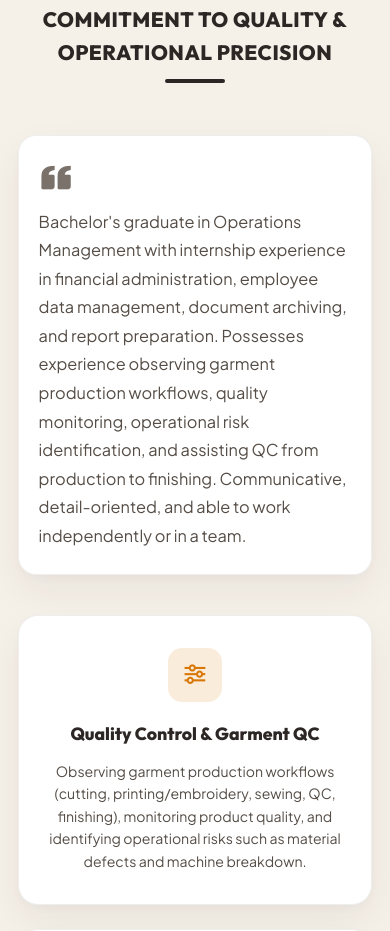
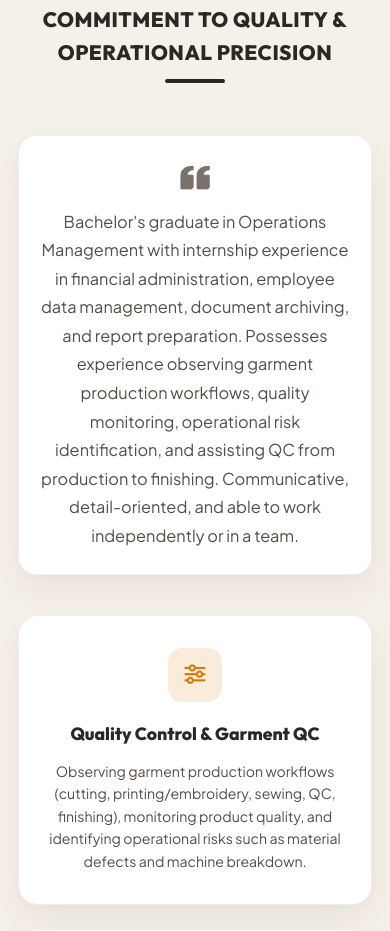
Before and after one commit to valdistatilamaeo/Dea-Putri-Andini, a plain HTML site: page index.html in a window 390 px wide. Shown: the part 3025-3956 px from the top of the page. Drawn offline with nearby package versions, Linux system fonts and the light colour scheme.

Commit message:
style: Center quote icon and paragraph text inside quote card on desktop and mobile

```diff
--- a/style.css
+++ b/style.css
@@ -934,20 +934,24 @@ section {
     margin: 0 auto 2.5rem auto;
     border: 1px solid var(--border-card);
     position: relative;
-    text-align: left;
+    text-align: center;
 }
 
 .quote-large-icon {
     font-size: 2.2rem;
     color: var(--text-muted);
     margin-bottom: 0.75rem;
-    display: block;
+    display: flex;
+    justify-content: center;
+    align-items: center;
+    text-align: center;
 }
 
 .quote-full-card p {
     font-size: 1.02rem;
     line-height: 1.75;
     color: var(--text-secondary);
+    text-align: center;
 }
 
 /* 3 Pillars Grid */
```
